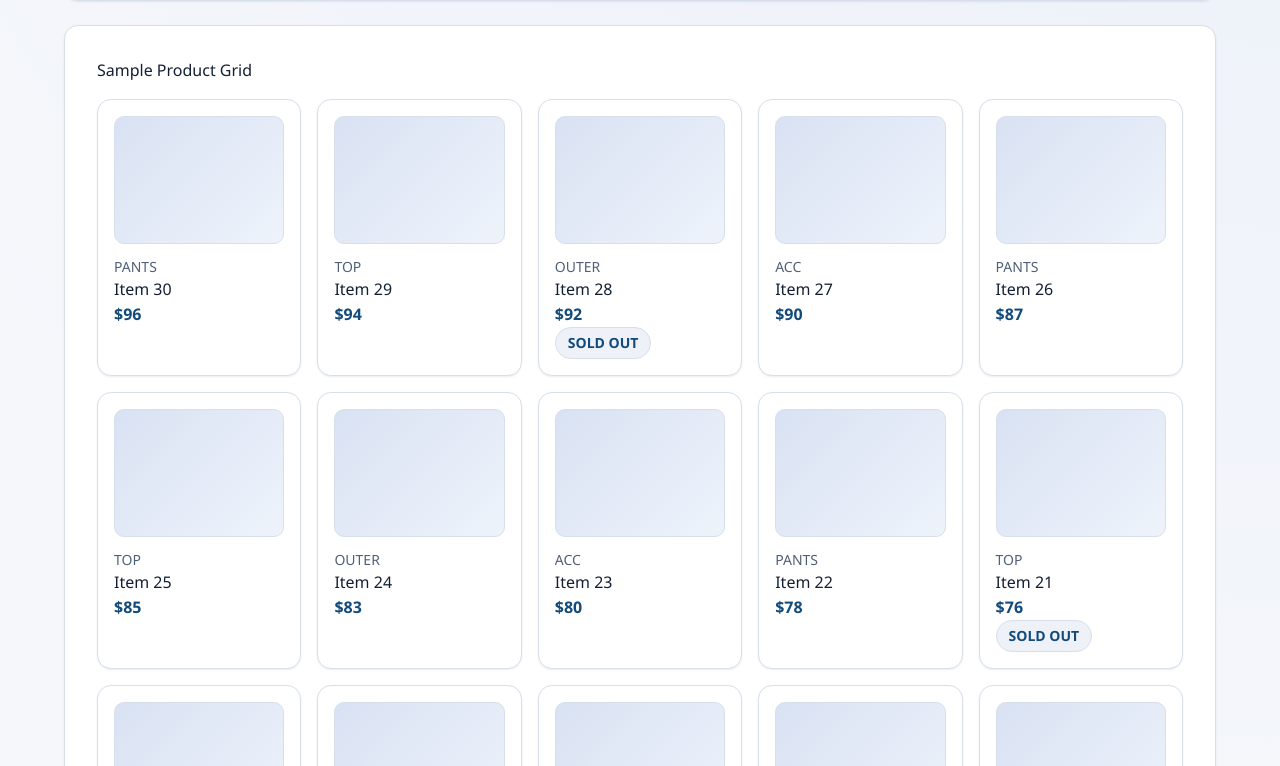
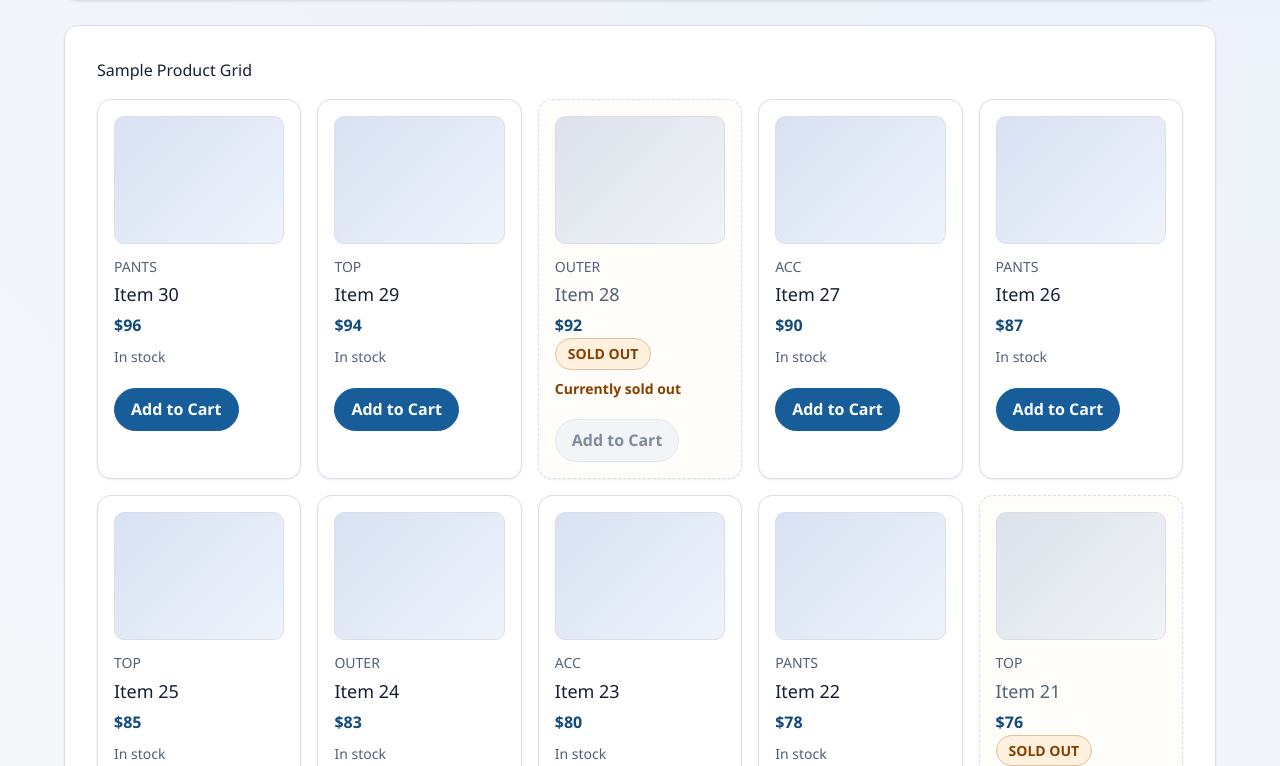
Before and after one commit to YIINJAE/Project_B, a Next.js app in the folder apps/web/: page /shop in a window 1280 px wide. Shown: the part 754-1520 px from the top of the page. Built offline with nearby package versions, Linux system fonts and the light colour scheme.

Commit message:
feat(web): handle sold-out state in shop list and detail (#21)

```diff
--- a/apps/web/app/globals.css
+++ b/apps/web/app/globals.css
@@ -275,6 +275,15 @@ a {
   color: var(--color-text);
 }
 
+.c-btn:disabled,
+.c-btn[aria-disabled="true"] {
+  border-color: var(--color-border);
+  background: var(--color-surface-muted);
+  color: var(--color-text-muted);
+  cursor: not-allowed;
+  opacity: 0.72;
+}
+
 .c-badge {
   display: inline-block;
   border-radius: var(--radius-full);
@@ -284,6 +293,12 @@ a {
   font-size: var(--text-sm);
   font-weight: 700;
   padding: var(--space-1) var(--space-3);
+}
+
+.c-badge-soldout {
+  background: #fff1de;
+  border-color: #e0c09b;
+  color: #874000;
 }
 
 .c-section {
@@ -397,6 +412,34 @@ a {
   font-weight: 600;
 }
 
+.stock-state {
+  margin: var(--space-2) 0 0;
+  font-size: var(--text-sm);
+  color: var(--color-text-muted);
+}
+
+.stock-state-soldout {
+  color: #874000;
+  font-weight: 600;
+}
+
+.product-card.is-soldout {
+  background: #fffdf9;
+  border-style: dashed;
+}
+
+.product-card.is-soldout .product-thumb {
+  filter: grayscale(0.45);
+}
+
+.product-card.is-soldout h3 a {
+  color: var(--color-text-muted);
+}
+
+.product-detail.is-soldout .c-section {
+  background: #fffdf9;
+}
+
 @media (max-width: 40rem) {
   .page-shell,
   .hero-block,
--- a/apps/web/app/shop/[slug]/page.js
+++ b/apps/web/app/shop/[slug]/page.js
@@ -32,7 +32,7 @@ export default function ProductDetailPage({ params }) {
   }
 
   return (
-    <main className="page-shell">
+    <main className={item.soldOut ? "page-shell product-detail is-soldout" : "page-shell product-detail"}>
       <Section title={item.name} id="product-title">
         <p className="product-category">Category: {item.category.toUpperCase()}</p>
         <p>{item.description}</p>
@@ -40,11 +40,20 @@ export default function ProductDetailPage({ params }) {
         <div className="chip-row">
           <Badge>Size: M</Badge>
           <Badge>Color: Black</Badge>
-          {item.soldOut ? <Badge>SOLD OUT</Badge> : <Badge>IN STOCK</Badge>}
+          {item.soldOut ? <Badge className="c-badge-soldout">SOLD OUT</Badge> : <Badge>IN STOCK</Badge>}
         </div>
+        <p className={item.soldOut ? "stock-state stock-state-soldout" : "stock-state"}>
+          {item.soldOut ? "This item is currently sold out." : "Ready to add to cart."}
+        </p>
         <div className="action-row">
           <Button href="/shop" variant="secondary">Back to Shop</Button>
-          <Link href="/cart" className="c-btn">Add to Cart</Link>
+          {item.soldOut ? (
+            <button type="button" className="c-btn" disabled aria-disabled="true">
+              Add to Cart
+            </button>
+          ) : (
+            <Link href="/cart" className="c-btn">Add to Cart</Link>
+          )}
         </div>
       </Section>
     </main>
--- a/apps/web/app/shop/page.js
+++ b/apps/web/app/shop/page.js
@@ -74,14 +74,29 @@ export default function ShopPage({ searchParams }) {
       <Section title="Sample Product Grid" id="shop-products-title">
         <div className="product-grid">
           {filtered.map((product) => (
-            <Card key={product.slug}>
+            <Card
+              key={product.slug}
+              className={product.soldOut ? "product-card is-soldout" : "product-card"}
+            >
               <div className="product-thumb" aria-hidden="true" />
               <p className="product-category">{product.category.toUpperCase()}</p>
               <h3>
                 <Link href={"/shop/" + product.slug}>{product.name}</Link>
               </h3>
               <p className="product-price">{formatPrice(product.price)}</p>
-              {product.soldOut ? <Badge>SOLD OUT</Badge> : null}
+              {product.soldOut ? <Badge className="c-badge-soldout">SOLD OUT</Badge> : null}
+              <p className={product.soldOut ? "stock-state stock-state-soldout" : "stock-state"}>
+                {product.soldOut ? "Currently sold out" : "In stock"}
+              </p>
+              <div className="action-row">
+                {product.soldOut ? (
+                  <button type="button" className="c-btn" disabled aria-disabled="true">
+                    Add to Cart
+                  </button>
+                ) : (
+                  <Link href="/cart" className="c-btn">Add to Cart</Link>
+                )}
+              </div>
             </Card>
           ))}
         </div>
--- a/apps/web/components/ui/Badge.jsx
+++ b/apps/web/components/ui/Badge.jsx
@@ -1,3 +1,4 @@
-export function Badge({ children }) {
-  return <span className="c-badge">{children}</span>;
+export function Badge({ children, className = "" }) {
+  var mergedClassName = className ? "c-badge " + className : "c-badge";
+  return <span className={mergedClassName}>{children}</span>;
 }
--- a/apps/web/components/ui/Card.jsx
+++ b/apps/web/components/ui/Card.jsx
@@ -1,3 +1,4 @@
-export function Card({ children }) {
-  return <article className="c-card">{children}</article>;
+export function Card({ children, className = "" }) {
+  var mergedClassName = className ? "c-card " + className : "c-card";
+  return <article className={mergedClassName}>{children}</article>;
 }
```
Also changed, not shown: 1 other file (tests, documents, lock files or other folders).
